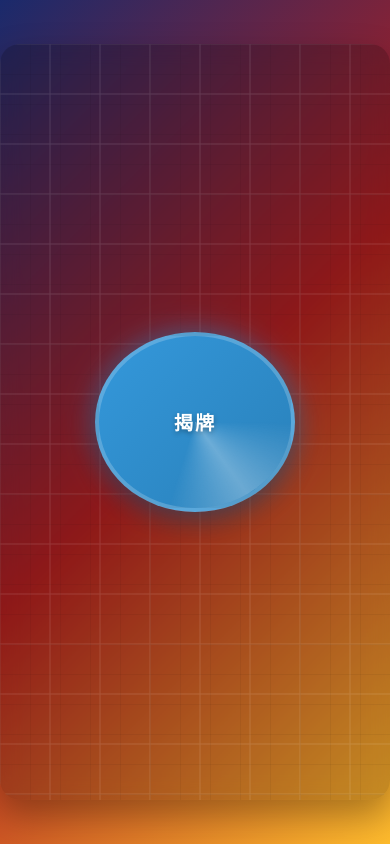
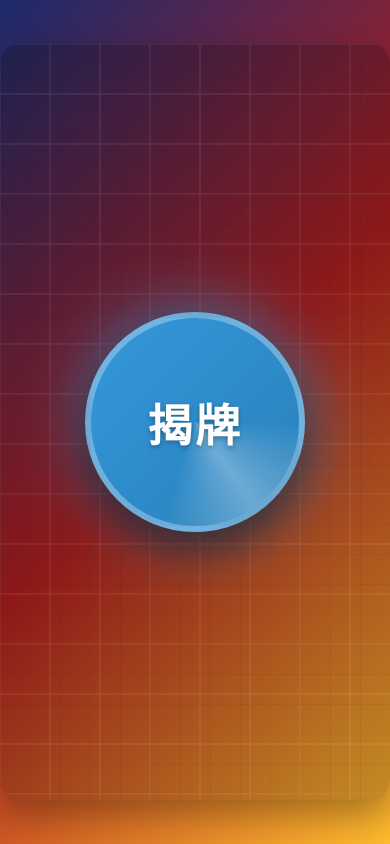
Before and after one commit to JimmyPang02/cyber-unveiling-ceremony, a plain HTML site: page index.html in a window 390 px wide. Drawn offline with Linux system fonts and the light colour scheme.

Commit message:
update start button

```diff
--- a/styles.css
+++ b/styles.css
@@ -220,20 +220,20 @@ body {
   font-weight: 400;
 }
 
-/* 修改揭牌按钮为大型圆形 */
+/* 修改揭牌按钮为超级大型圆形 */
 #reveal-button {
   position: absolute;
   z-index: 20;
-  width: 180px;  /* 设置固定宽度 */
-  height: 180px; /* 设置固定高度，与宽度相同形成圆形 */
+  width: 300px;  /* 进一步增加宽度 */
+  height: 300px; /* 进一步增加高度 */
   background: linear-gradient(135deg, #3498db, #2980b9);
   color: white;
   border: none;
-  border-radius: 50%; /* 设置为50%创建圆形 */
-  font-size: 2.2rem;
-  font-weight: 600;
+  border-radius: 50%;
+  font-size: 3.5rem; /* 进一步增大字体 */
+  font-weight: 700;
   cursor: pointer;
-  box-shadow: 0 10px 25px rgba(0, 0, 0, 0.3), 0 0 30px rgba(52, 152, 219, 0.6);
+  box-shadow: 0 20px 40px rgba(0, 0, 0, 0.5), 0 0 70px rgba(52, 152, 219, 0.8);
   transition: all 0.3s;
   overflow: hidden;
   display: flex;
@@ -243,8 +243,8 @@ body {
   left: 50%;
   transform: translate(-50%, -50%);
   text-transform: uppercase;
-  letter-spacing: 2px;
-  border: 4px solid rgba(255, 255, 255, 0.2);
+  letter-spacing: 3px;
+  border: 8px solid rgba(255, 255, 255, 0.3);
 }
 
 #reveal-button::before {
@@ -300,9 +300,10 @@ body {
   }
 
   #reveal-button {
-    padding: 18px 40px;
-    font-size: 1.2rem;
-    min-width: 200px;
+    width: 220px;  /* 在小屏幕上适当调整 */
+    height: 220px;
+    font-size: 2.8rem;
+    border-width: 6px;
   }
 }
 
```
